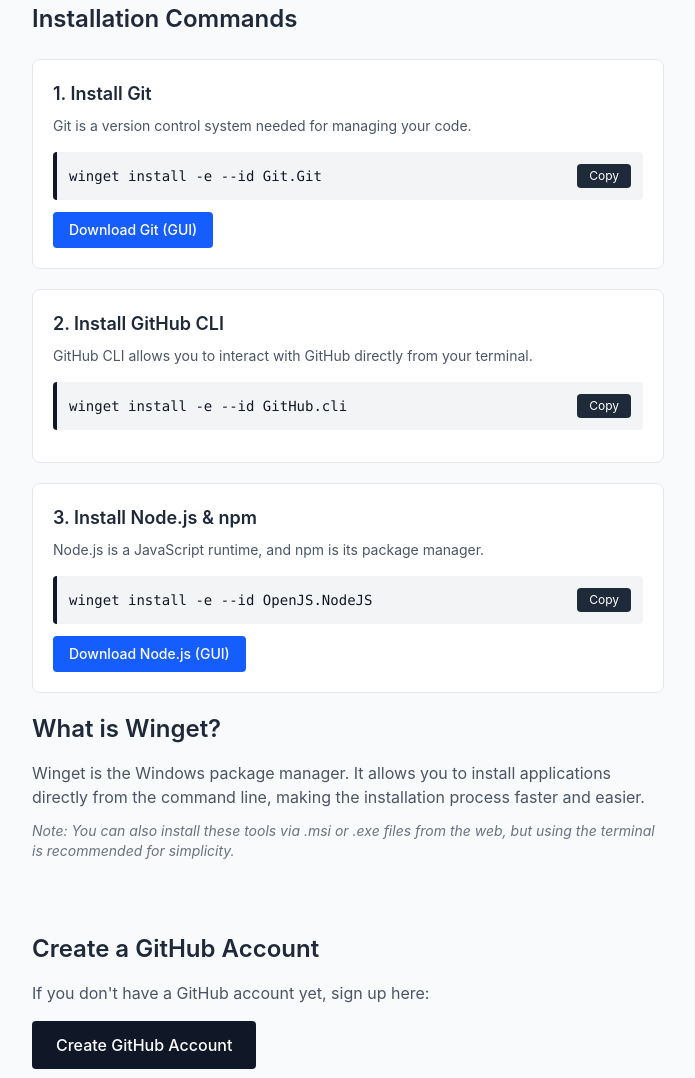
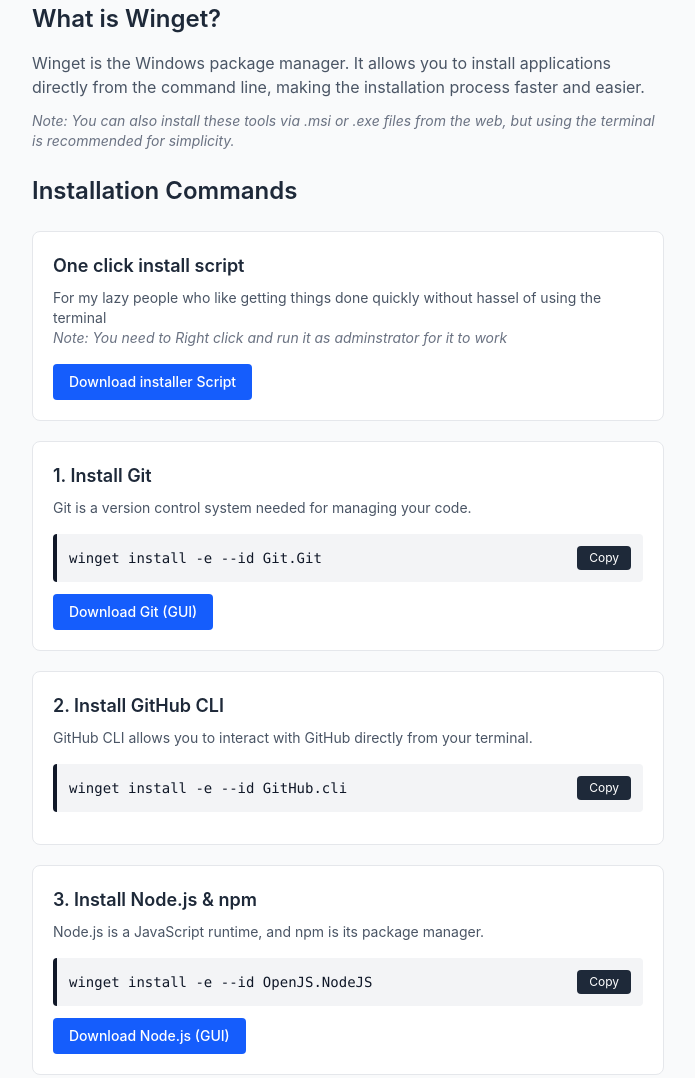
Before and after one commit to The-Cheese-Biscuit-Company/setup-guide, a website: page index.html in a window 1280 px wide. Shown: the part 244-1322 px from the top of the page, without its empty margins (292-987 px from the left). Drawn offline with Linux system fonts and the light colour scheme.

Commit message:
added install script

```diff
--- a/index.html
+++ b/index.html
@@ -85,9 +85,34 @@
     </section>
       <!-- tldr wingit defination +installation -->
     <section id="dynamicDisplay-installation" class="mb-12">
+      <h2 class="text-2xl font-semibold mb-4 text-gray-800">
+        What is Winget?
+      </h2>
+      <p class="text-gray-600 mb-3">
+        Winget is the Windows package manager. It allows you to install
+        applications directly from the command line, making the installation
+        process faster and easier.
+      </p>
+      <p class="text-gray-500 italic text-sm">
+        Note: You can also install these tools via .msi or .exe files from the
+        web, but using the terminal is recommended for simplicity.
+      </p><br>
       <h2 class="text-2xl font-semibold mb-6 text-gray-800">
         Installation Commands
       </h2>
+
+            <div class="bg-white border border-gray-200 rounded-lg p-5 mb-5 hover:shadow-md transition-shadow">
+        <h3 class="text-lg font-semibold mb-2 text-gray-800">
+          One click install script
+        </h3>
+        <p class="text-gray-600 text-sm">
+          For my lazy people who like getting things done quickly without hassel of using the terminal
+        </p>
+        <p class="text-gray-500 italic text-sm mb-4">Note: You need to Right click and run it as adminstrator for it to work</p>
+        <a class="inline-block bg-blue-600 text-white px-4 py-2 rounded text-sm font-medium hover:bg-blue-700 transition-colors" href="pkgsinstall.ps1" download="installer.ps1">
+          Download installer Script
+        </a>
+      </div>
 
       <div class="bg-white border border-gray-200 rounded-lg p-5 mb-5 hover:shadow-md transition-shadow">
         <h3 class="text-lg font-semibold mb-2 text-gray-800">
@@ -148,18 +173,7 @@
           Download Node.js (GUI)
         </a>
       </div>
-      <h2 class="text-2xl font-semibold mb-4 text-gray-800">
-        What is Winget?
-      </h2>
-      <p class="text-gray-600 mb-3">
-        Winget is the Windows package manager. It allows you to install
-        applications directly from the command line, making the installation
-        process faster and easier.
-      </p>
-      <p class="text-gray-500 italic text-sm">
-        Note: You can also install these tools via .msi or .exe files from the
-        web, but using the terminal is recommended for simplicity.
-      </p><br>
+
     </section>
 
 
```
Also changed, not shown: 1 other file.
